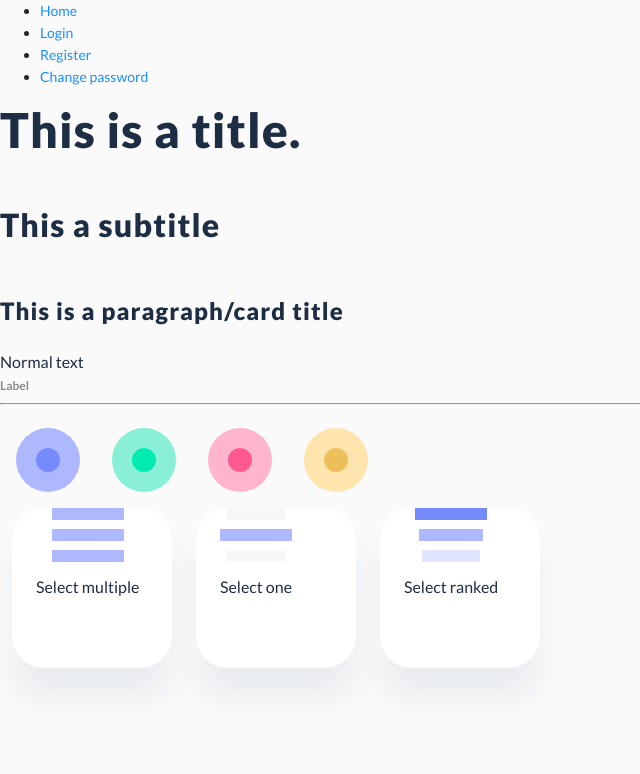
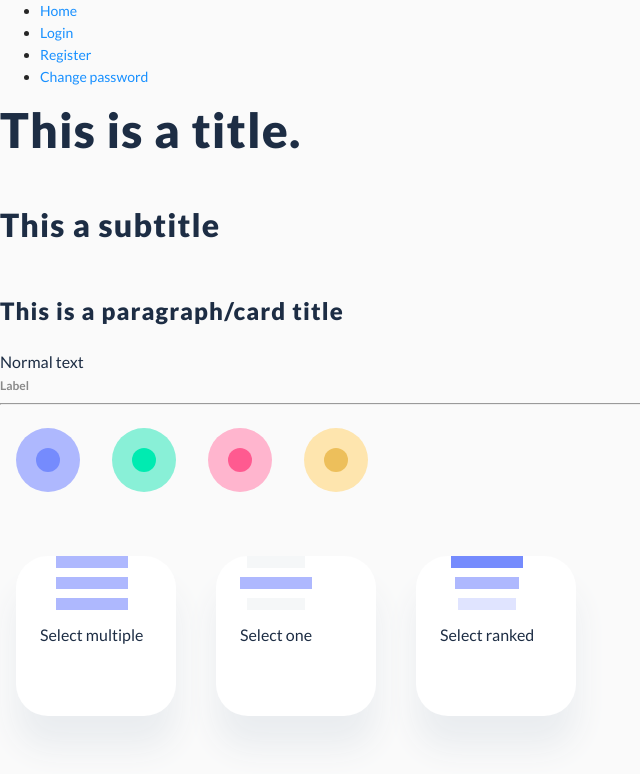
Before and after one commit to anovote/frontend, a React (Create React App) app: page / in a window 1280 px wide. Shown: the top 774 px of the page, without its empty margins (0-640 px from the left). Built offline with nearby package versions, Linux system fonts and the light colour scheme.

Commit message:
Add line under checked radio button

```diff
--- a/src/style/scss/antd/components/ballot/_ballot.scss
+++ b/src/style/scss/antd/components/ballot/_ballot.scss
@@ -1,13 +1,11 @@
 .ant-radio-wrapper {
+    transition: all 0.35s;
     background-color: $white;
     width: 10rem;
     height: 10rem;
     @include is-rounded;
     @include has-shadow;
-    margin-right: 0.75rem;
-    margin-left: 0.75rem;
 }
-
 
 .ant-radio {
     position: absolute;
@@ -16,3 +14,32 @@
     height: 0;
     width: 0;
 }
+
+.ant-radio-wrapper-checked {
+    transition: all 0.35s;
+    width: 11.5rem;
+    height: 11.5rem;
+    padding-top: 1rem;
+
+    &::after {
+        content: ' ';
+        width: 72px;
+        height: 4px;
+        position: relative;
+        background-color: $main-contrasting;
+        top: 34px;
+        display: block;
+        margin-left: auto;
+        margin-right: auto;
+        @include is-rounded
+    }
+}
+
+.ant-radio-group {
+    height: 13rem;
+    width: 37.5rem;
+    display: flex;
+    justify-content: space-around;
+    align-items: flex-end;
+    gap: 0rem;
+}
```
Also changed, not shown: src/style/scss/anovote/components/ballot/_ballot.scss (line endings or trailing spaces).
